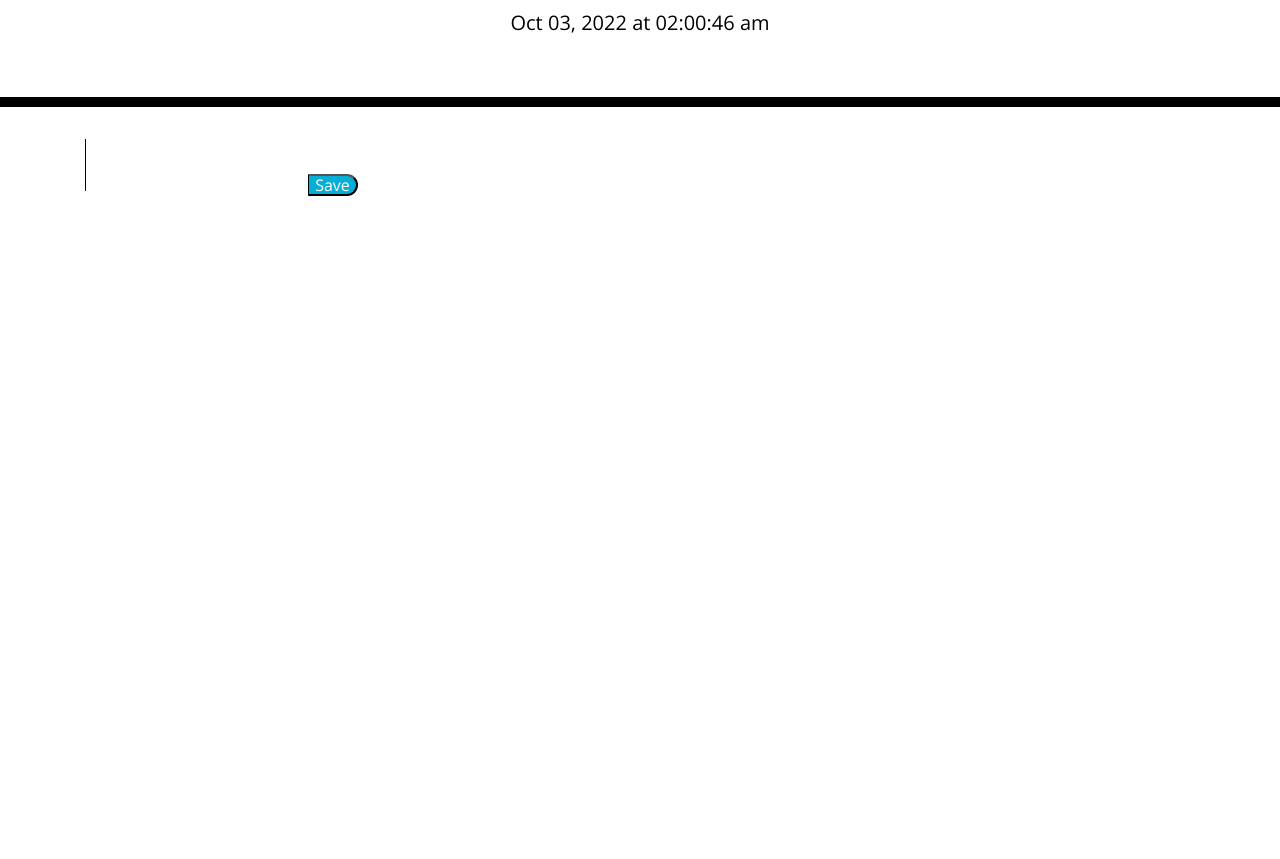
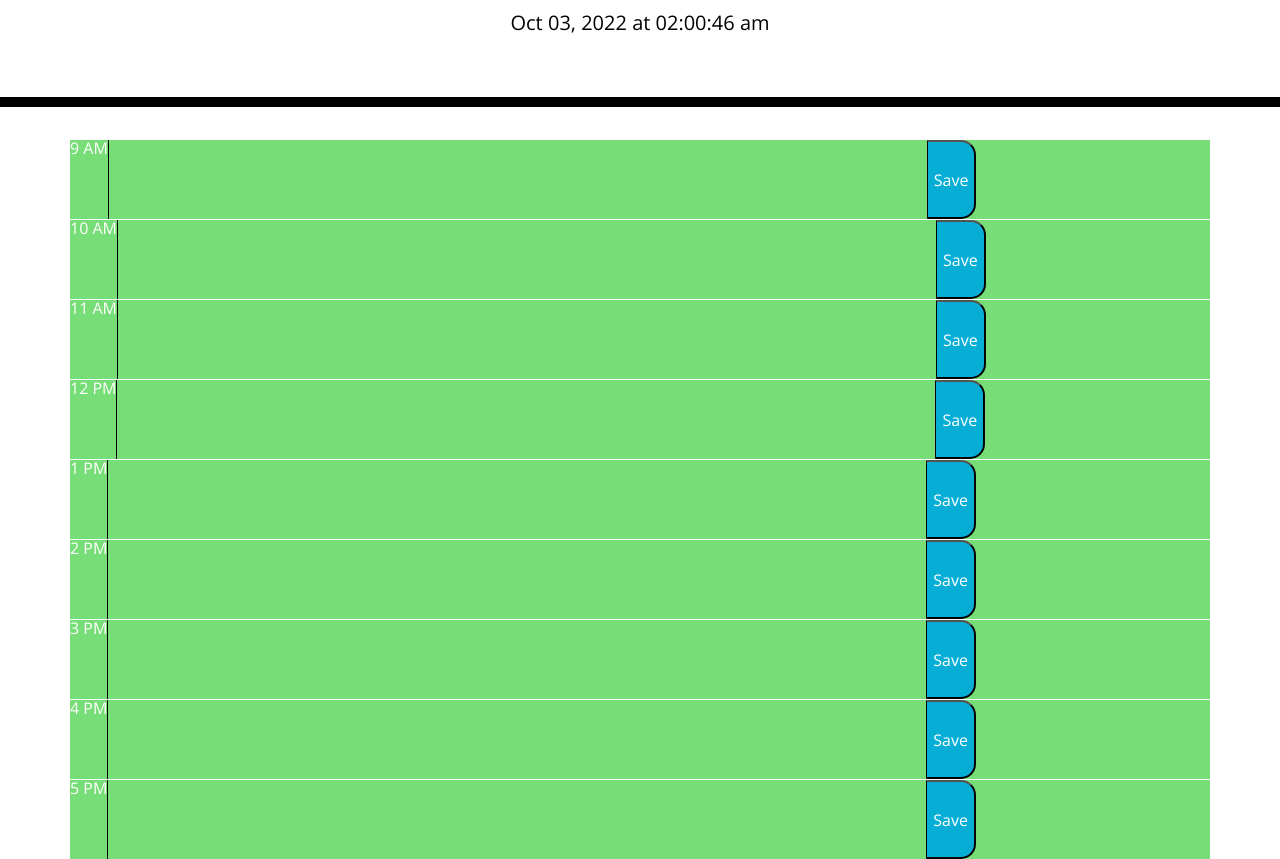
Before and after one commit to puentedg/Daily-notes, a plain HTML site: page index.html in a window 1280 px wide. Shown: the part 181-1040 px from the top of the page. Before the commit the page ends 800 px from the top, so only its background shows below. Drawn offline with nearby package versions, Linux system fonts and the light colour scheme.

Commit message:
java added, missing display local storage

```diff
--- a/assets/css/style.css
+++ b/assets/css/style.css
@@ -63,6 +63,7 @@
     border-bottom-right-radius: 15px;
     background-color: #06AED5;
     color: white;
+    margin-left: 600px;
   }
 
   .saveBtn i:hover {
--- a/assets/js/script.js
+++ b/assets/js/script.js
@@ -1,10 +1,3 @@
-// present the current day
-// display timeblocks for that day
-// COLOR CODED TIME BLOCKS
-// Click into a timeblock and create an event
-// save button for that time block
-// Save in local storage
-// Be able to see the events when refresh
 
 // FUNCTIONS AND EVENTS
 // function displayDate DONE
@@ -13,15 +6,100 @@
 // function retrieveEvent
 // Event Listener createEvent
 // Event Listener save btn
+
+// Variables
+let container = $(".container")
 var timeDisplayEl = $('#currentDay');
 var displayTimeblocksEl = $('#time-block');
+let timeRowEl = $('.row');
+console.log(timeRowEl);
+let userEntry =[];
+
+
 function displayDate() {
     var rightNow = moment().format('MMM DD, YYYY [at] hh:mm:ss a');
     timeDisplayEl.text(rightNow);
   }
 
 function displayTimeblocks () {
-    displayTimeblocksEl
+
+    for (let i=0; i<9; i++) {
+        let currentTimeEl = $(`#hour${i+1}`);
+        console.log(currentTimeEl)
+
+        let currentTime = moment().hour();
+        console.log('curr',currentTime);
+        let hour = parseInt(currentTimeEl.attr('data-time'));
+        console.log('hour', hour);
+
+        currentTimeEl.removeClass ("past");
+        currentTimeEl.removeClass ("present");
+        currentTimeEl.removeClass ("future");
+
+        if (hour<currentTime) {
+            currentTimeEl.addClass("past");
+        }
+        else if (hour==currentTime){
+            currentTimeEl.addClass("present");
+        }
+        else {
+            currentTimeEl.addClass("future");
+        }
+    }
 }
 
+function loadNote () {
+    let hourlyNote = JSON.parse(localStorage.getItem("note"))
+    console.log(hourlyNote);
+
+    if (hourlyNote === null) {
+        return;
+    }
+    userEntry = hourlyNote;
+}
+
+function storeNote () {
+
+    localStorage.setItem("note", JSON.stringify(userEntry));
+}
+
+function saveNote (event){
+    console.log(event)
+
+    let button = $(event.target);
+    let buttonChildren = button.siblings();
+    let timeEl = $(this).parent()
+    let descElement = $(buttonChildren[1]);
+
+    let timeAt = timeEl.attr("data-time");
+    let description = descElement.val();
+    if (description === "") {
+        console.log("Please add note")
+        return;
+    }
+
+    console.log("saved")
+
+    let listNote = {
+        time: timeAt,
+        description: description
+    }
+    console.log(listNote);
+
+    userEntry.push(listNote);
+
+    storeNote();
+}
+
+function renderNote () {
+    var recentNotes = JSON.parse(localStorage.getItem("note"));
+    // recentNotes=userEntry.val();
+    console.log(recentNotes);
+}
+
+
+$(document).on("click", '.saveBtn', saveNote);
+
   setInterval(displayDate, 1000);
+  displayTimeblocks();
+  loadNote()
--- a/index.html
+++ b/index.html
@@ -26,13 +26,58 @@
     <header class="jumbotron">
       <h1 class="display-3">Work Day Scheduler</h1>
       <p class="lead">A simple calendar app for scheduling your work day</p>
-      <span id="currentDay" class="lead">00:00:00</span>
+      <span id="currentDay" class="lead"></span>
     </header>
     <div class="container">
         <div id="time-block">
-            <textarea placeholder="type in your event">
-            </textarea>
-            <button class="saveBtn">Save</button>
+            <!-- <tbody id="hours">
+            </tbody> -->
+            <!-- <button class="saveBtn">Save</button> -->
+            <div class="row" id="hour1" data-time="9">
+                <p class="time">9 AM</p>
+                <textarea name="note" id="note1" ></textarea>
+                <button class="saveBtn">Save</button>
+            </div>
+            <div class="row" id="hour2" data-time="10">
+                <p class="time">10 AM</p>
+                <textarea name="note" id="note2" ></textarea>
+                <button class="saveBtn">Save</button>
+            </div>
+            <div class="row" id="hour3" data-time="11">
+                <p class="time">11 AM</p>
+                <textarea name="note" id="note3" ></textarea>
+                <button class="saveBtn">Save</button>
+            </div>
+            <div class="row" id="hour4" data-time="12">
+                <p class="time">12 PM</p>
+                <textarea name="note" id="note4"></textarea>
+                <button class="saveBtn">Save</button>
+            </div>
+            <div class="row" id="hour5" data-time="13">
+                <p class="time">1 PM</p>
+                <textarea name="note" id="note5" ></textarea>
+                <button class="saveBtn">Save</button>
+            </div>
+            <div class="row" id="hour6" data-time="14">
+                <p class="time">2 PM</p>
+                <textarea name="note" id="note6" ></textarea>
+                <button class="saveBtn">Save</button>
+            </div>
+            <div class="row" id="hour7" data-time="15">
+                <p class="time">3 PM</p>
+                <textarea name="note" id="note7" ></textarea>
+                <button class="saveBtn">Save</button>
+            </div>
+            <div class="row" id="hour8" data-time="16">
+                <p class="time">4 PM</p>
+                <textarea name="note" id="note8" ></textarea>
+                <button class="saveBtn">Save</button>
+            </div>
+            <div class="row" id="hour9" data-time="17">
+                <p class="time">5 PM</p>
+                <textarea name="note" id="note9" ></textarea>
+                <button class="saveBtn">Save</button>
+            </div>
         </div>
     </div>
 
```
